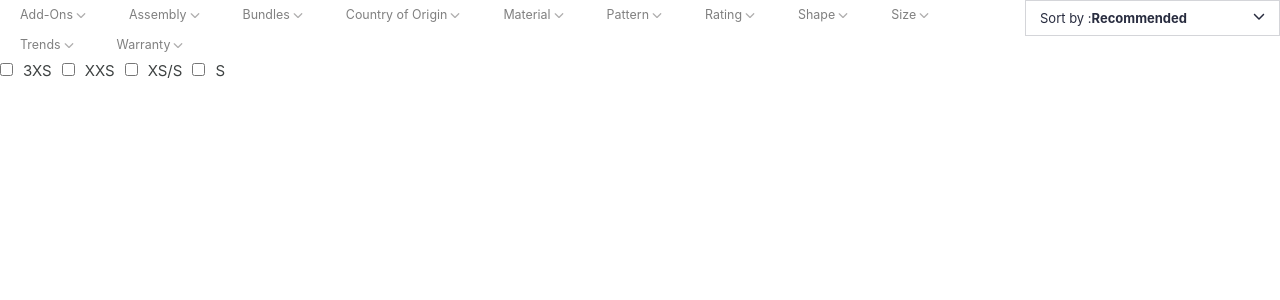
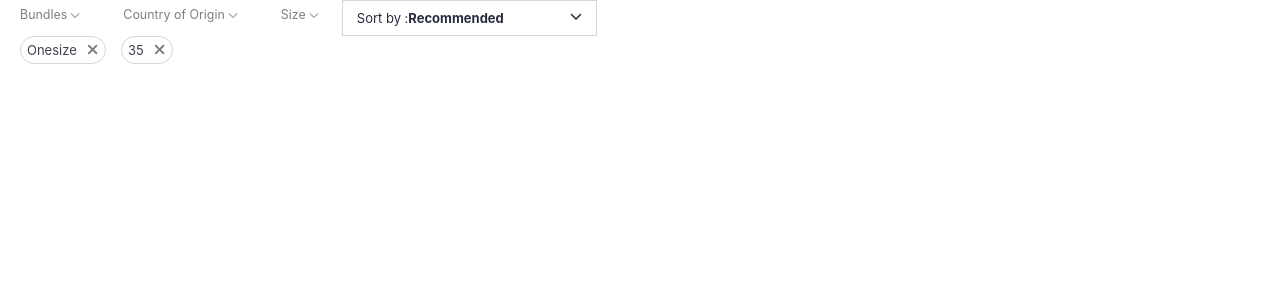
Before and after one commit to 7070509785/my-first-react-project, a React (Create React App) app: page / in a window 1280 px wide. Shown: the top 300 px of the page. Built offline with nearby package versions, Linux system fonts and the light colour scheme.

Commit message:
filters.module

```diff
--- a/src/product-top-filter/product-top-filters.js
+++ b/src/product-top-filter/product-top-filters.js
@@ -1,7 +1,14 @@
+import {
+  faArrowAltCircleDown,
+  faXmark,
+} from "@fortawesome/free-solid-svg-icons";
 import ProductTopFillerItem from "./product-top-filter-item";
 import styles from "./product-top-filters.module.css";
 import ProductTopSort from "./product-top-sort";
+import { FontAwesomeIcon } from "@fortawesome/react-fontawesome";
+import { useState } from "react";
 function ProductTopFilters() {
+  const [selectedFilter, setSelectedFilter] = useState(null);
   let filters = [
     {
       title: "Bundles",
@@ -88,42 +95,39 @@ function ProductTopFilters() {
       ],
     },
   ];
+
   return (
     <div>
       <div className={styles.ayush}>
         <div className={styles.nutan}>
-          <ProductTopFillerItem title={"Add-Ons"} />
-          <ProductTopFillerItem title={"Assembly"} />
-          <ProductTopFillerItem title={"Bundles"} />
-          <ProductTopFillerItem title={"Country of Origin"} />
-          <ProductTopFillerItem title={"Material"} />
-          <ProductTopFillerItem title={"Pattern"} />
-          <ProductTopFillerItem title={"Rating"} />
-          <ProductTopFillerItem title={"Shape"} />
-          <ProductTopFillerItem title={"Size"} />
-          <ProductTopFillerItem title={"Trends"} />
-          <ProductTopFillerItem title={"Warranty"} />
+          {filters.map((f) => (
+            <div onClick={() => setSelectedFilter(f)}>
+              <ProductTopFillerItem title={f.title} />
+            </div>
+          ))}
         </div>
         <div>
           <ProductTopSort />
         </div>
       </div>
-      <div className={styles.kajal5}>
-        <div className={styles.ayush1}>
-          <input type="checkbox"></input>
-          <label>3XS</label>
+      {selectedFilter != null && (
+        <div className={styles.kajal5}>
+          {selectedFilter.items.map((i) => (
+            <div className={styles.ayush1}>
+              <input type="checkbox"></input>
+              <label>{i.key}</label>
+            </div>
+          ))}
         </div>
-        <div className={styles.ayush1}>
-          <input type="checkbox"></input>
-          <label>XXS</label>
+      )}
+      <div className={styles.kajal7}>
+        <div className={styles.kajal4}>
+          <p>Onesize</p>
+          <FontAwesomeIcon icon={faXmark} className={styles.kajal8} />
         </div>
-        <div className={styles.ayush1}>
-          <input type="checkbox"></input>
-          <label>XS/S</label>
-        </div>
-        <div className={styles.ayush1}>
-          <input type="checkbox"></input>
-          <label>S</label>
+        <div className={styles.kajal4}>
+          <p>35</p>
+          <FontAwesomeIcon icon={faXmark} className={styles.kajal9} />
         </div>
       </div>
     </div>
--- a/src/product-top-filter/product-top-filters.module.css
+++ b/src/product-top-filter/product-top-filters.module.css
@@ -7,9 +7,61 @@
 }
 .ayush1 label {
   padding: 10px;
-  font-size: 15px;
+  font-size: 13px;
   color: #3d4141;
+  cursor: pointer;
+  white-space: nowrap;
 }
 .kajal5 {
   display: flex;
+  flex-wrap: wrap;
+  padding: 10px 20px;
 }
+.ayush1 {
+  margin: 0 20px 10px 0;
+  width: 120px;
+  overflow: hidden;
+  text-overflow: ellipsis;
+}
+.ayush1 input {
+  width: 16px;
+  height: 16px;
+  border: 1px solid #b7bdbd;
+  background: #cecccc;
+  border-radius: 2px;
+}
+
+.kajal6 p {
+  margin-right: 10px;
+  color: #3e4152;
+  font-size: 13px;
+}
+
+.kajal8 {
+  font-size: 15px;
+  color: #7c7c7c;
+}
+.kajal4 {
+  display: flex;
+  padding: 5px 7px 5px 6px;
+  border-radius: 20px;
+  border: 1px solid #d4d5d9;
+  font-size: 15px;
+  margin-right: 15px;
+}
+.kajal4 p {
+  margin-right: 10px;
+  color: #3e4152;
+  font-size: 13px;
+}
+.kajal9 {
+  font-size: 15px;
+  color: #7c7c7c;
+}
+.kajal7 {
+  display: flex;
+  margin-left: 20px;
+}
+.kajal4:hover {
+  border-color: #48494d;
+}
```
